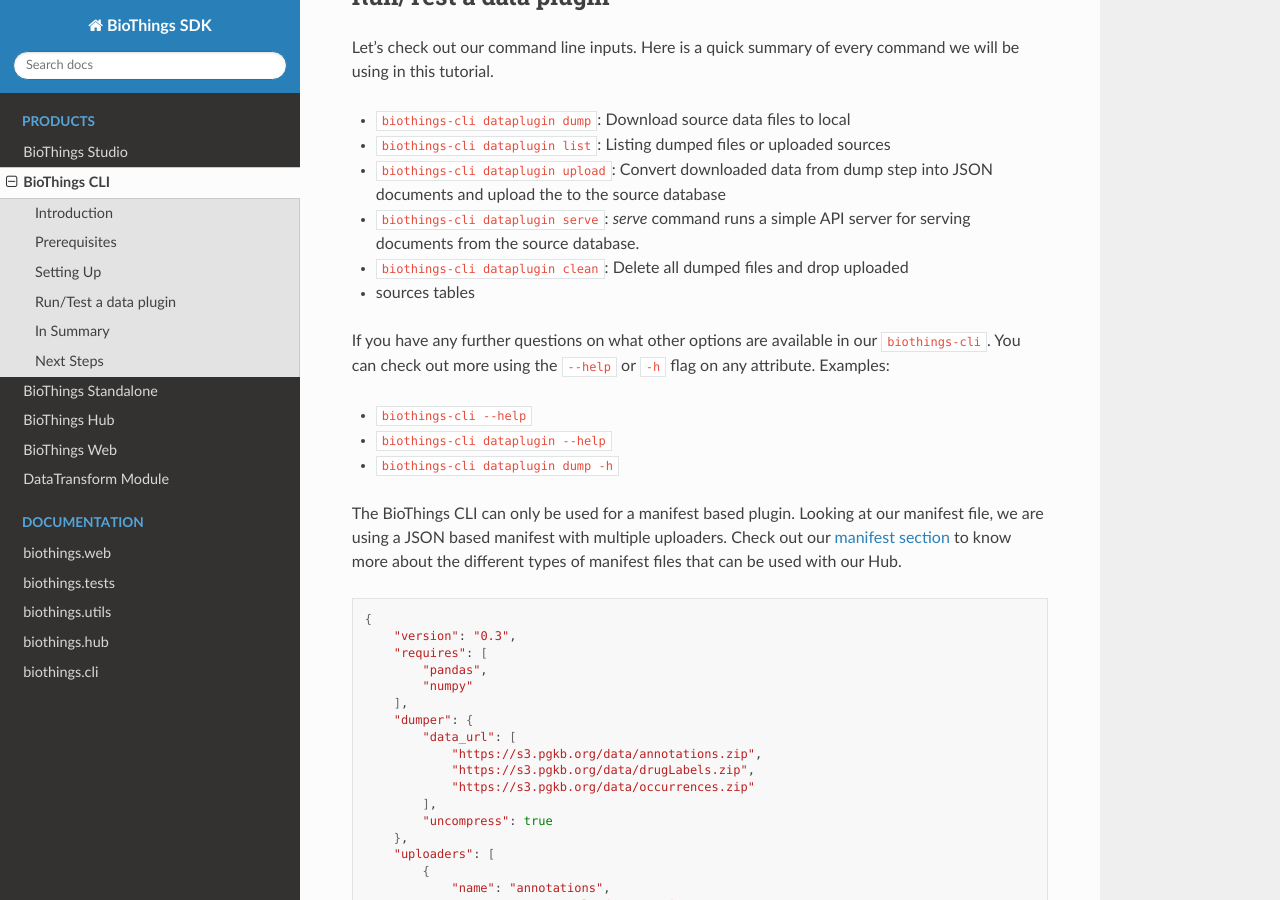
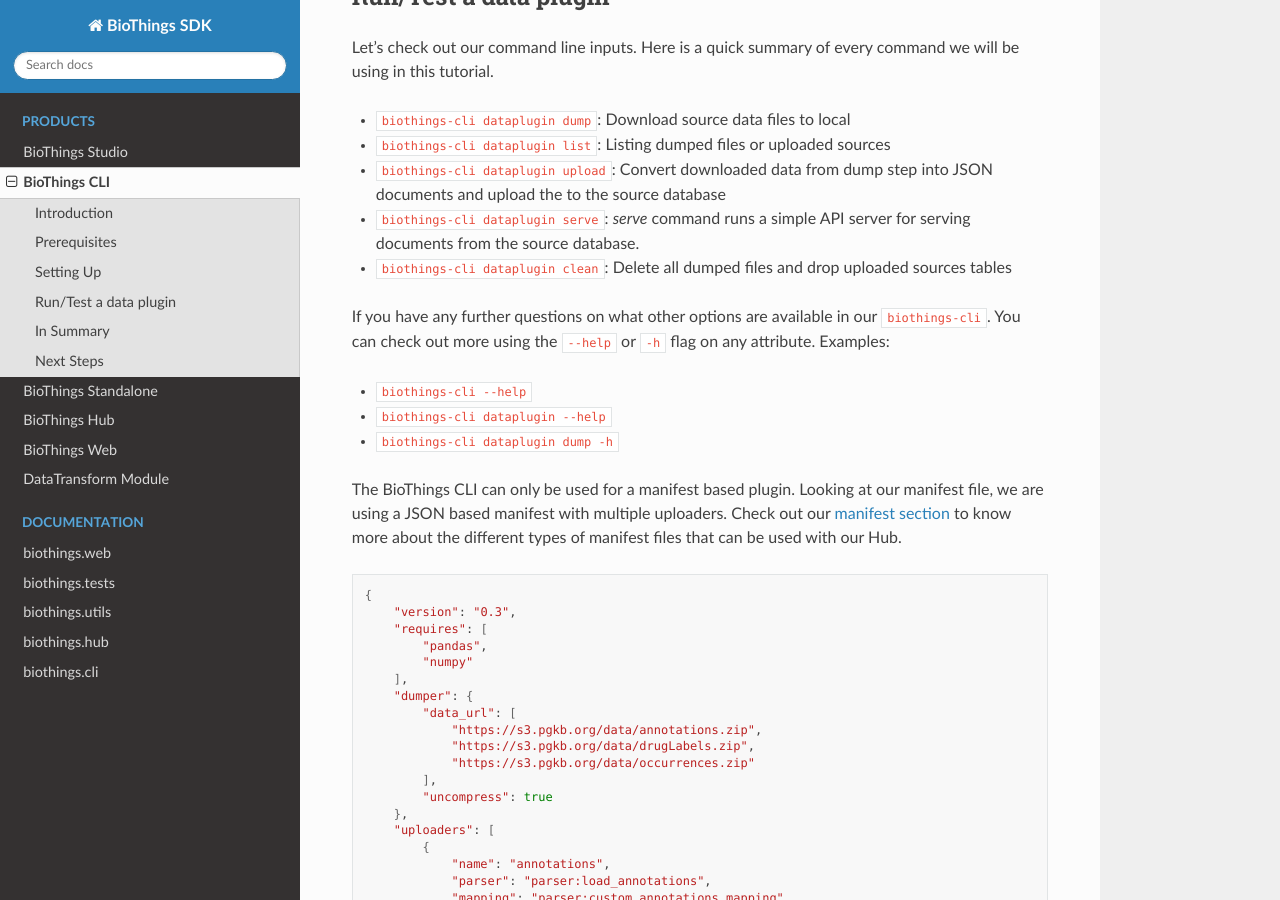
Before and after one commit to biothings/biothings.api, a Sphinx documentation site: the page built from docs/tutorial/cli.rst, in a window 1280 px wide and 900 px high, scrolled down 1618 px. Built offline with Sphinx 7.4.7 and the Read the Docs theme 2.0.0, drawn with Linux system fonts in a browser that asks for light colours.

Commit message:
removed extra bullet point

```diff
--- a/docs/tutorial/cli.rst
+++ b/docs/tutorial/cli.rst
@@ -97,7 +97,7 @@
 * ``biothings-cli dataplugin serve``: *serve* command runs a simple API server
   for serving documents from the source database.
 * ``biothings-cli dataplugin clean``: Delete all dumped files and drop uploaded
-* sources tables
+  sources tables
 
 If you have any further questions on what other options are available in our
 ``biothings-cli``. You can check out more using the ``--help`` or ``-h`` flag
```
